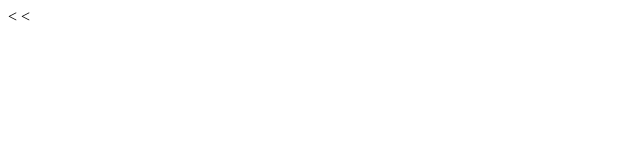
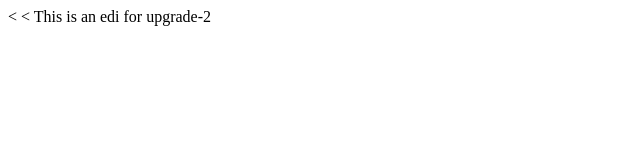
Before and after one commit to ozrohepworth/practice, a plain HTML site: page index.html in a window 1280 px wide. Shown: the whole page, without its empty margins (0-640 px from the left). Drawn offline with Linux system fonts and the light colour scheme.

Commit message:
This is an edit for branch upgrade-2

```diff
--- a/index.html
+++ b/index.html
@@ -3,9 +3,9 @@
 <html lang="en" dir="ltr">
   <head>
     <meta charset="utf-8">
-    <title>This is a THIRD edit</title>
+    <title>This is a THIRD edi</title>
   </head>
   <body>
-
+This is an edi for upgrade-2
   </body>
 </html>
```
